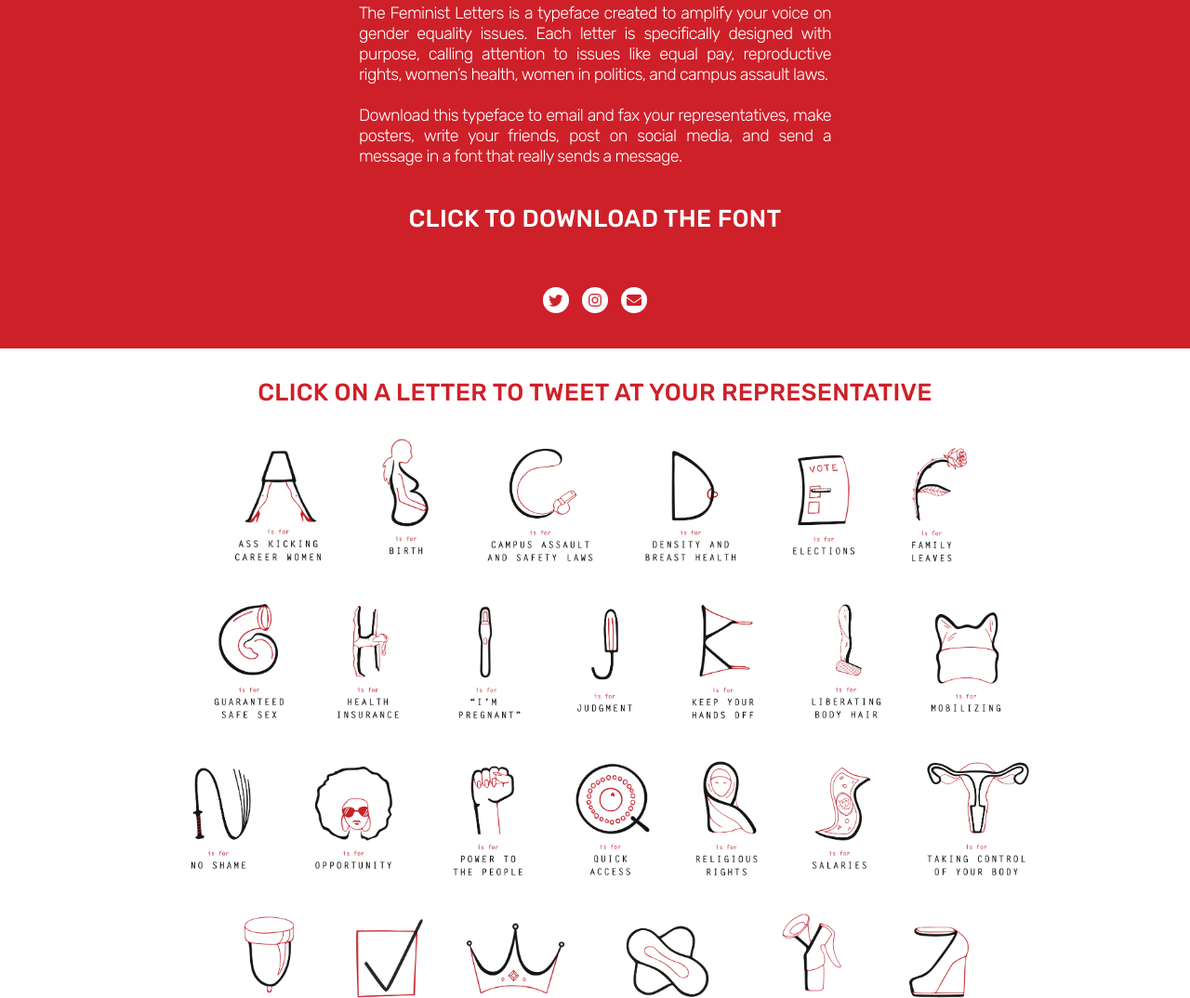
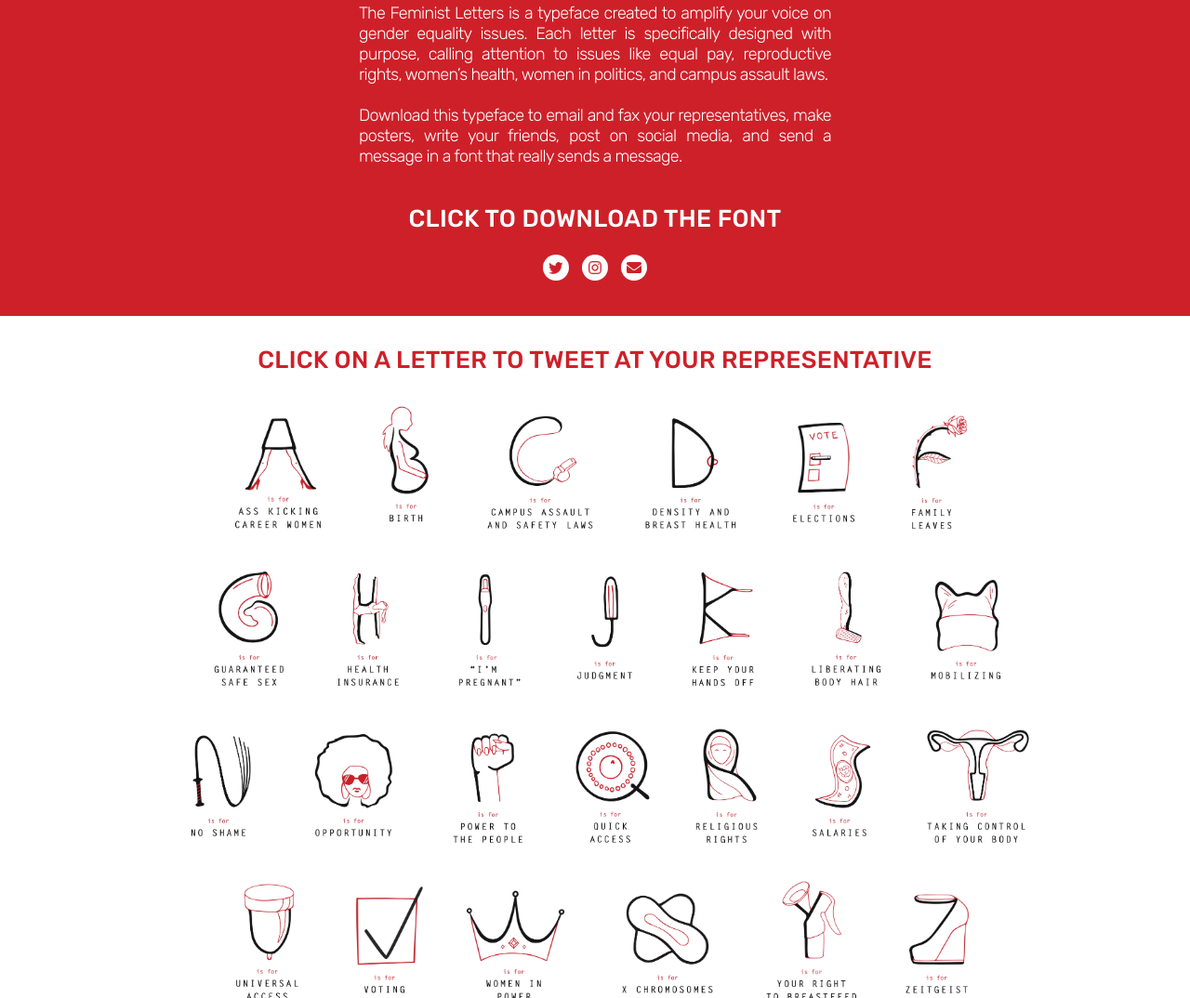
Before and after one commit to thefemletters/thefemletters.github.io, a plain HTML site: page index.html in a window 1280 px wide. Shown: the part 686-1760 px from the top of the page at 93% size. Drawn offline with Linux system fonts and the light colour scheme.

Commit message:
Removed padding for social icons

```diff
--- a/styles/app.css
+++ b/styles/app.css
@@ -117,7 +117,7 @@ body {
 
 .footer ul.social-icons {
   text-align: center;
-  padding-top: 35px;
+  padding-top: 0px;
 }
 
 .footer ul.social-icons li {
```
